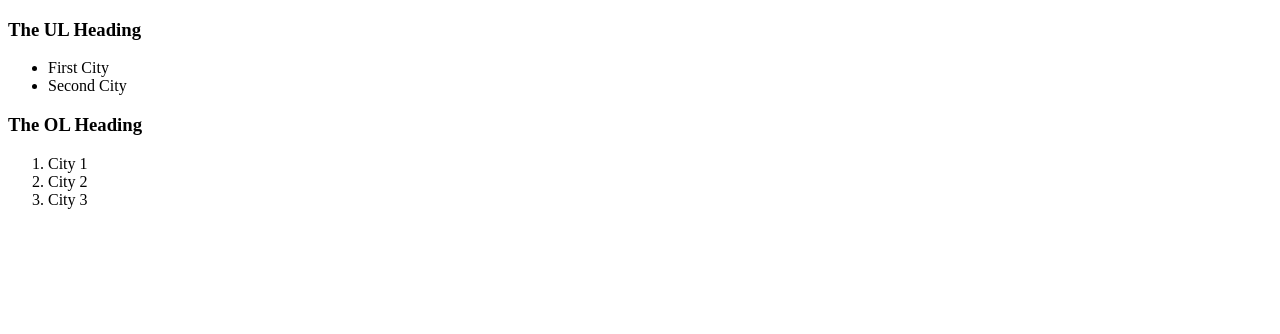
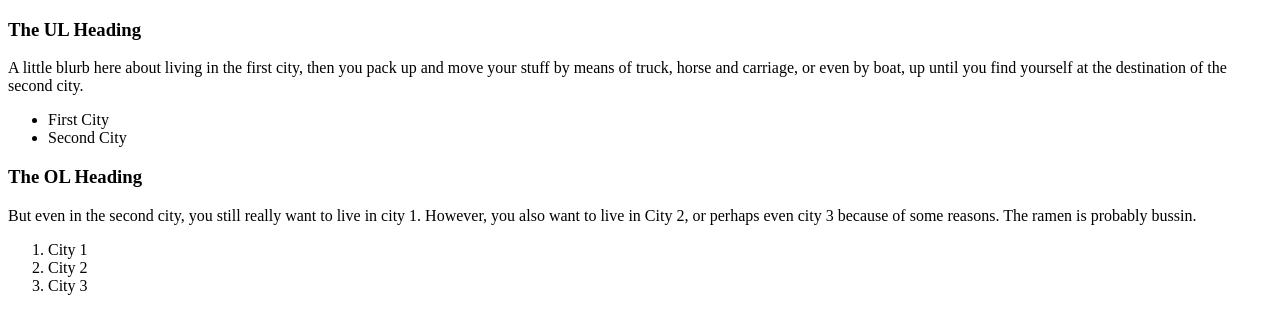
Before and after one commit to cmsmith1217/HTMLnCSS, a plain HTML site: page index.html in a window 1280 px wide. Drawn offline with Linux system fonts and the light colour scheme.

Commit message:
commitTest city descriptions

```diff
--- a/index.html
+++ b/index.html
@@ -5,11 +5,20 @@
     </head>
     <body>
         <h3>The UL Heading</h3>
+        <p>A little blurb here about living in the first city,
+            then you pack up and move your stuff by means of truck,
+            horse and carriage, or even by boat, up until you find
+             yourself at the destination of the second city.</p>
         <ul>
             <li>First City</li>
             <li>Second City</li>
         </ul>
         <h3>The OL Heading</h3>
+        <p>But even in the second city, you still really want to live
+            in city 1. However, you also want to live in City 2, or
+            perhaps even city 3 because of some reasons. The ramen
+            is probably bussin.
+        </p>
         <ol>
             <li>City 1</li>
             <li>City 2</li>
```
